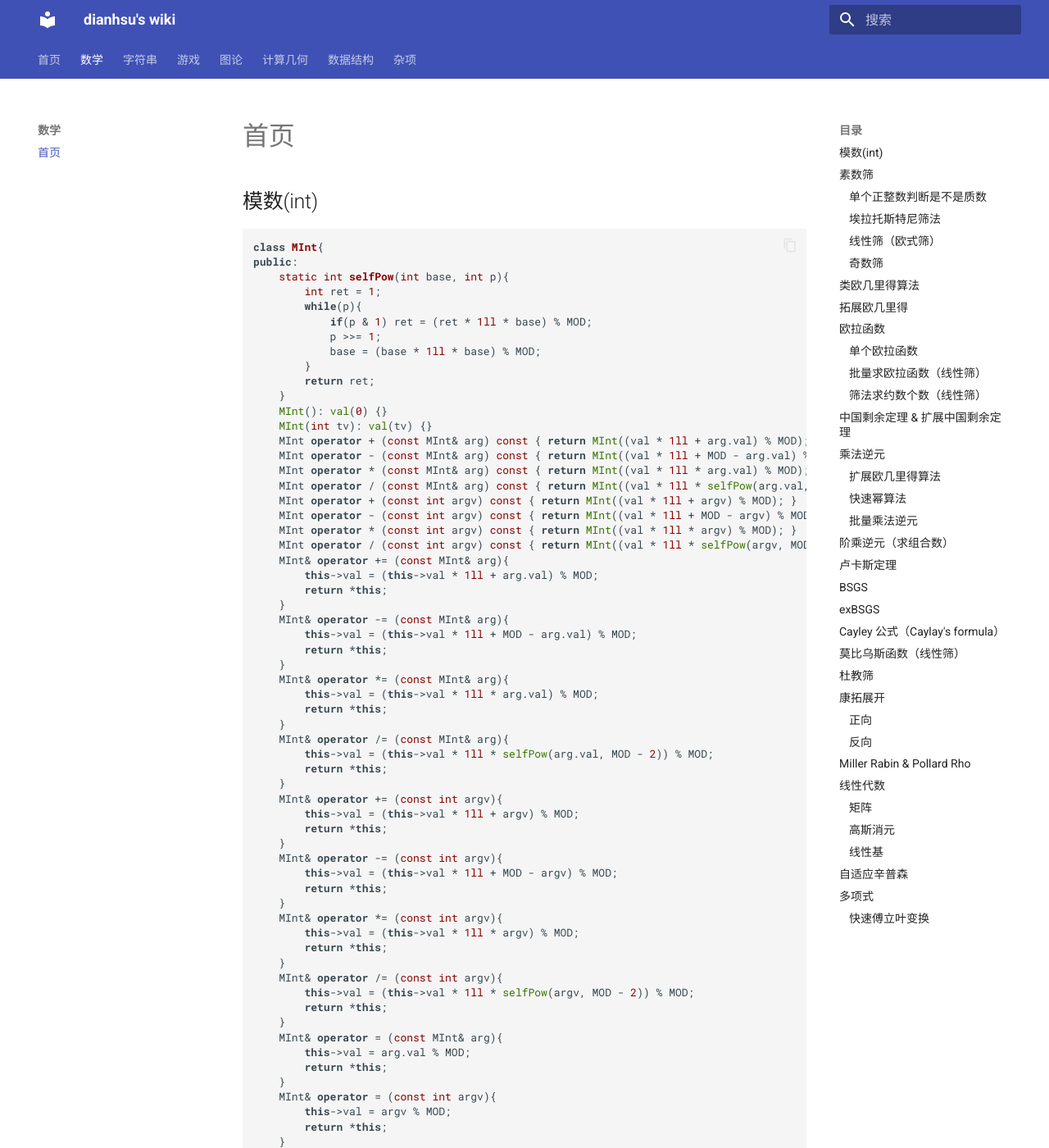
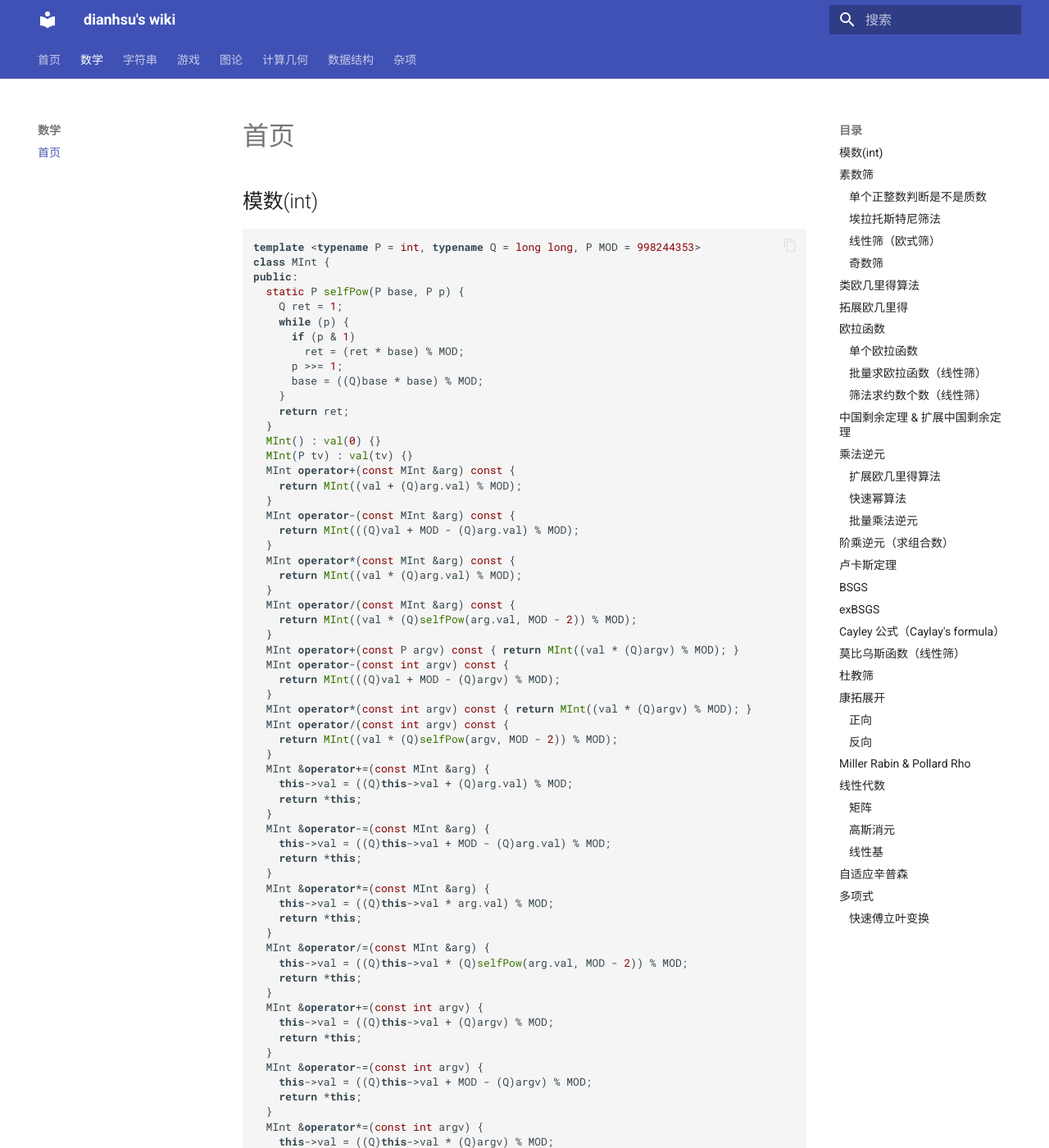
Before and after one commit to dianhsu/wiki, an MkDocs documentation site: the page built from docs/math/index.md, in a window 1280 px wide and 1400 px high. Shown: the whole window at 82% size. Built offline with MkDocs 1.6.1 and Material for MkDocs 9.7.7, drawn with Linux system fonts in a browser that asks for light colours; nearby versions of some CDN libraries; comment, search, counter and statistics services are not loaded; some of the changed text lies outside the part shown.

Commit message:
Refactor MInt class to use template parameters and improve readability

````diff
--- a/docs/math/index.md
+++ b/docs/math/index.md
@@ -3,96 +3,107 @@ comments: true
 ---
 ## 模数(int)
 ```cpp
-class MInt{
+template <typename P = int, typename Q = long long, P MOD = 998244353>
+class MInt {
 public:
-    static int selfPow(int base, int p){
-        int ret = 1;
-        while(p){
-            if(p & 1) ret = (ret * 1ll * base) % MOD;
-            p >>= 1;
-            base = (base * 1ll * base) % MOD;
-        }
-        return ret;
+  static P selfPow(P base, P p) {
+    Q ret = 1;
+    while (p) {
+      if (p & 1)
+        ret = (ret * base) % MOD;
+      p >>= 1;
+      base = ((Q)base * base) % MOD;
     }
-    MInt(): val(0) {}
-    MInt(int tv): val(tv) {}
-    MInt operator + (const MInt& arg) const { return MInt((val * 1ll + arg.val) % MOD); }
-    MInt operator - (const MInt& arg) const { return MInt((val * 1ll + MOD - arg.val) % MOD); }
-    MInt operator * (const MInt& arg) const { return MInt((val * 1ll * arg.val) % MOD); }
-    MInt operator / (const MInt& arg) const { return MInt((val * 1ll * selfPow(arg.val, MOD - 2)) % MOD); }
-    MInt operator + (const int argv) const { return MInt((val * 1ll + argv) % MOD); }
-    MInt operator - (const int argv) const { return MInt((val * 1ll + MOD - argv) % MOD); }
-    MInt operator * (const int argv) const { return MInt((val * 1ll * argv) % MOD); }
-    MInt operator / (const int argv) const { return MInt((val * 1ll * selfPow(argv, MOD - 2)) % MOD); }
-    MInt& operator += (const MInt& arg){
-        this->val = (this->val * 1ll + arg.val) % MOD;
-        return *this;
-    }
-    MInt& operator -= (const MInt& arg){
-        this->val = (this->val * 1ll + MOD - arg.val) % MOD;
-        return *this;
-    }
-    MInt& operator *= (const MInt& arg){
-        this->val = (this->val * 1ll * arg.val) % MOD;
-        return *this;
-    }
-    MInt& operator /= (const MInt& arg){
-        this->val = (this->val * 1ll * selfPow(arg.val, MOD - 2)) % MOD;
-        return *this;
-    }
-    MInt& operator += (const int argv){
-        this->val = (this->val * 1ll + argv) % MOD;
-        return *this;
-    }
-    MInt& operator -= (const int argv){
-        this->val = (this->val * 1ll + MOD - argv) % MOD;
-        return *this;
-    }
-    MInt& operator *= (const int argv){
-        this->val = (this->val * 1ll * argv) % MOD;
-        return *this;
-    }
-    MInt& operator /= (const int argv){
-        this->val = (this->val * 1ll * selfPow(argv, MOD - 2)) % MOD;
-        return *this;
-    }
-    MInt& operator = (const MInt& arg){
-        this->val = arg.val % MOD;
-        return *this;
-    }
-    MInt& operator = (const int argv){
-        this->val = argv % MOD;
-        return *this;
-    }
-    bool operator == (const int argv) const{
-        return val == argv;
-    }
+    return ret;
+  }
+  MInt() : val(0) {}
+  MInt(P tv) : val(tv) {}
+  MInt operator+(const MInt &arg) const {
+    return MInt((val + (Q)arg.val) % MOD);
+  }
+  MInt operator-(const MInt &arg) const {
+    return MInt(((Q)val + MOD - (Q)arg.val) % MOD);
+  }
+  MInt operator*(const MInt &arg) const {
+    return MInt((val * (Q)arg.val) % MOD);
+  }
+  MInt operator/(const MInt &arg) const {
+    return MInt((val * (Q)selfPow(arg.val, MOD - 2)) % MOD);
+  }
+  MInt operator+(const P argv) const { return MInt((val * (Q)argv) % MOD); }
+  MInt operator-(const int argv) const {
+    return MInt(((Q)val + MOD - (Q)argv) % MOD);
+  }
+  MInt operator*(const int argv) const { return MInt((val * (Q)argv) % MOD); }
+  MInt operator/(const int argv) const {
+    return MInt((val * (Q)selfPow(argv, MOD - 2)) % MOD);
+  }
+  MInt &operator+=(const MInt &arg) {
+    this->val = ((Q)this->val + (Q)arg.val) % MOD;
+    return *this;
+  }
+  MInt &operator-=(const MInt &arg) {
+    this->val = ((Q)this->val + MOD - (Q)arg.val) % MOD;
+    return *this;
+  }
+  MInt &operator*=(const MInt &arg) {
+    this->val = ((Q)this->val * arg.val) % MOD;
+    return *this;
+  }
+  MInt &operator/=(const MInt &arg) {
+    this->val = ((Q)this->val * (Q)selfPow(arg.val, MOD - 2)) % MOD;
+    return *this;
+  }
+  MInt &operator+=(const int argv) {
+    this->val = ((Q)this->val + (Q)argv) % MOD;
+    return *this;
+  }
+  MInt &operator-=(const int argv) {
+    this->val = ((Q)this->val + MOD - (Q)argv) % MOD;
+    return *this;
+  }
+  MInt &operator*=(const int argv) {
+    this->val = ((Q)this->val * (Q)argv) % MOD;
+    return *this;
+  }
+  MInt &operator/=(const int argv) {
+    this->val = ((Q)this->val * (Q)selfPow(argv, MOD - 2)) % MOD;
+    return *this;
+  }
+  MInt &operator=(const MInt &arg) {
+    this->val = (Q)arg.val % MOD;
+    return *this;
+  }
+  MInt &operator=(const int argv) {
+    this->val = (Q)argv % MOD;
+    return *this;
+  }
+  bool operator==(const int argv) const { return (Q)val == (Q)argv; }
 
-    friend MInt operator + (const int argv, const MInt& arg){
-        return MInt((arg.val * 1ll + argv) % MOD);
-    }
-    friend MInt operator - (const int argv, const MInt& arg){
-        return MInt((argv * 1ll + MOD - arg.val) % MOD);
-    }
-    friend MInt operator * (const int argv, const MInt& arg){
-        return MInt((arg.val * 1ll * argv) % MOD);
-    }
-    friend MInt operator / (const int argv, const MInt& arg){
-        return MInt((argv * 1ll * MInt::selfPow(arg.val, MOD - 2))% MOD);
-    }
-    friend istream& operator >> (istream& its, MInt& arg){
-        its >> arg.val;
-        return its;
-    }
-    friend ostream& operator << (ostream& ots, const MInt& arg){
-        ots << arg.val;
-        return ots;
-    }
-    friend int abs(const MInt& arg){
-        return abs(arg.val);
-    }
+  friend MInt operator+(const int argv, const MInt &arg) {
+    return MInt(((Q)arg.val + (Q)argv) % MOD);
+  }
+  friend MInt operator-(const int argv, const MInt &arg) {
+    return MInt(((Q)argv + MOD - (Q)arg.val) % MOD);
+  }
+  friend MInt operator*(const int argv, const MInt &arg) {
+    return MInt(((Q)arg.val * (Q)argv) % MOD);
+  }
+  friend MInt operator/(const int argv, const MInt &arg) {
+    return MInt(((Q)argv * (Q)MInt::selfPow(arg.val, MOD - 2)) % MOD);
+  }
+  friend istream &operator>>(istream &its, MInt &arg) {
+    its >> arg.val;
+    return its;
+  }
+  friend ostream &operator<<(ostream &ots, const MInt &arg) {
+    ots << arg.val;
+    return ots;
+  }
+  friend P abs(const MInt &arg) { return abs(arg.val); }
+
 private:
-    int val;
+  P val;
 };
 ```
 
````
Also changed, not shown: 1 other file.
